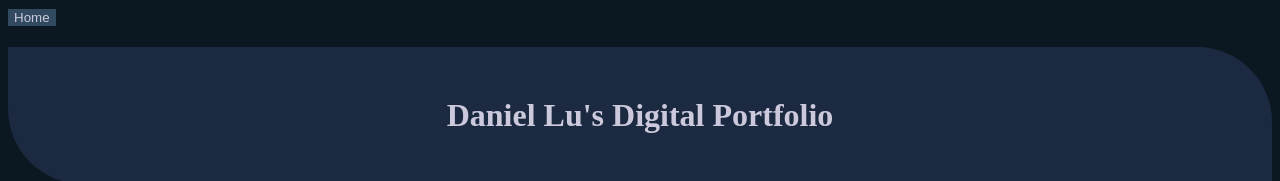
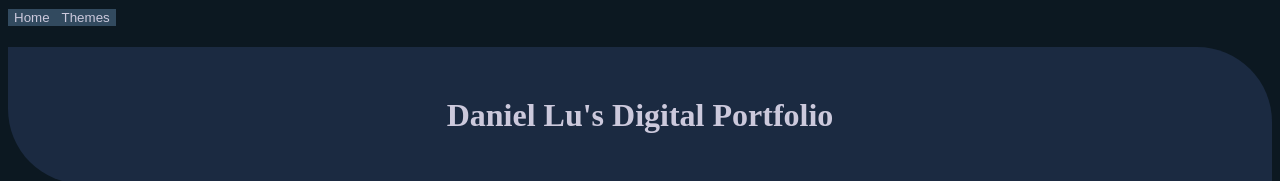
Before and after one commit to DanielLuuu/DanielLu_Digital_Portfolio, a plain HTML site: page index.html in a window 1280 px wide. Shown: the top 181 px of the page. Drawn offline with Linux system fonts and the light colour scheme.

Commit message:
added themes button

```diff
--- a/index.html
+++ b/index.html
@@ -8,7 +8,7 @@
 
     <body>
         <div id=""topBar>
-            <button class="topBar-button">Home</button>
+            <button class="topBar-button">Home</button><button class="topBar-button">Themes</button>
         </div>
         <h1 id="Title">Daniel Lu's Digital Portfolio</h1>
         <div id="Icon-container">
```
